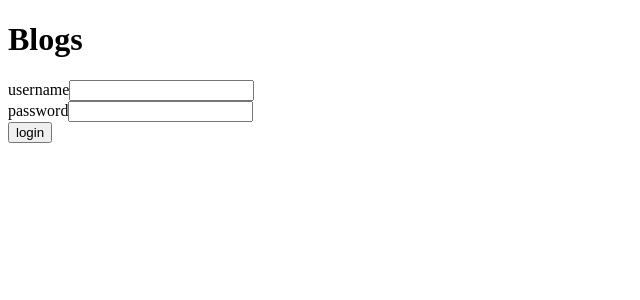
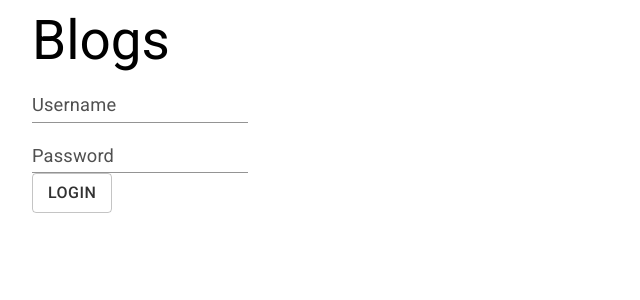
Before and after one commit to mikael-jarvinen/osa5-blogilista-frontend, a React (Create React App) app: page /blogs/1 in a window 1280 px wide. Shown: the top 300 px of the page, without its empty margins (0-640 px from the left). Built offline with nearby package versions, Linux system fonts and the light colour scheme; no server answers.

Commit message:
osa7 7.19-7.20

```diff
--- a/package.json
+++ b/package.json
@@ -3,6 +3,8 @@
   "version": "0.1.0",
   "private": true,
   "dependencies": {
+    "@material-ui/core": "^4.9.9",
+    "@material-ui/lab": "^4.0.0-alpha.48",
     "@testing-library/user-event": "^7.2.1",
     "axios": "^0.19.2",
     "prop-types": "^15.7.2",
--- a/public/index.html
+++ b/public/index.html
@@ -3,6 +3,7 @@
   <head>
     <meta charset="utf-8" />
     <link rel="icon" href="%PUBLIC_URL%/favicon.ico" />
+    <link rel="stylesheet" href="https://fonts.googleapis.com/css?family=Roboto:300,400,500" />
     <meta name="viewport" content="width=device-width, initial-scale=1" />
     <meta name="theme-color" content="#000000" />
     <meta
--- a/src/App.js
+++ b/src/App.js
@@ -15,6 +15,8 @@ import UserView from './components/UserView'
 import BlogView from './components/BlogView'
 import Navbar from './components/Navbar'
 import { getUsers } from './reducers/userViewReducer'
+import { ThemeProvider, createMuiTheme } from '@material-ui/core/styles'
+import { Typography } from '@material-ui/core'
 
 const App = () => {
   const dispatch = useDispatch()
@@ -47,13 +49,33 @@ const App = () => {
     </div>
   )
 
+  const theme = createMuiTheme({
+    palette: {
+      primary: {
+        main: '#A9114F'
+      },
+      secondary: {
+        main: '#638E9C'
+      },
+      text: {
+        primary: '#313131',
+        secondary: '#505050'
+      },
+    },
+    typography: {
+      htmlFontSize: 14,
+    }
+  })
+
   return (
-    <div>
-      {user === null
-        ? <LoginForm />
-        : logon()
-      }
-    </div>
+    <ThemeProvider theme={theme}>
+      <Typography variant='body2' component='span'>
+        {user === null
+          ? <LoginForm />
+          : logon()
+        }
+      </Typography>
+    </ThemeProvider>
   )
 }
 
--- a/src/components/BlogForm.js
+++ b/src/components/BlogForm.js
@@ -2,6 +2,7 @@ import React, { useState } from 'react'
 import { useDispatch } from 'react-redux'
 import { createBlog } from '../reducers/blogsReducer'
 import { toggleVisibility } from '../reducers/blogFormReducer'
+import { Button } from '@material-ui/core'
 
 const BlogForm = () => {
   const [newTitle, setNewTitle] = useState('')
@@ -47,7 +48,7 @@ const BlogForm = () => {
         value={newUrl}
         onChange={({ target }) => setNewUrl(target.value)}
       />
-      <button id='submit-button' type='submit'>Add Blog</button>
+      <Button id='submit-button' type='submit'>Add Blog</Button>
     </form>
   )
 }
--- a/src/components/BlogView.js
+++ b/src/components/BlogView.js
@@ -2,6 +2,7 @@ import React from 'react'
 import { useParams, Link } from 'react-router-dom'
 import { useDispatch, useSelector } from 'react-redux'
 import { likeBlog, commentBlog } from '../reducers/blogsReducer'
+import { Typography } from '@material-ui/core'
 
 const BlogView = () => {
   const dispatch = useDispatch()
@@ -11,7 +12,7 @@ const BlogView = () => {
 
   const showBlogs = () => (
     <div>
-      <h1>{blog.title} {blog.author}</h1>
+      <Typography variant='h6'>{blog.title} {blog.author}</Typography>
       <a href={blog.url}>{blog.url}</a>
       <div>
         {blog.likes} likes
@@ -20,7 +21,7 @@ const BlogView = () => {
       <div>
         added by <Link to={`/users/${blog.user.id}`}>{blog.user.username}</Link>
       </div>
-      <h3>Comments</h3>
+      <Typography variant='h6'>Comments</Typography>
       <form onSubmit={event => {
         event.preventDefault()
         dispatch(commentBlog(blog, event.target.blog_comment.value))
--- a/src/components/Blogs.js
+++ b/src/components/Blogs.js
@@ -3,6 +3,7 @@ import { useSelector, useDispatch } from 'react-redux'
 import Blog from './Blog'
 import BlogForm from './BlogForm'
 import { toggleVisibility } from '../reducers/blogFormReducer'
+import { Button } from '@material-ui/core'
 
 const Blogs = () => {
   const dispatch = useDispatch()
@@ -21,11 +22,11 @@ const Blogs = () => {
   return (
     <div>
       <div style={hideWhenVisible}>
-        <button onClick={toggle} id='add-blog-button'>add blog</button>
+        <Button variant='outlined' onClick={toggle} id='add-blog-button'>add blog</Button>
       </div>
       <div style={showWhenVisible}>
         <BlogForm />
-        <button onClick={toggle}>cancel</button>
+        <Button onClick={toggle}>cancel</Button>
       </div>
       {blogs.map(blog => <Blog id={blog.url} blog={blog} key={blog.title} />)}
     </div>
--- a/src/components/LoginForm.js
+++ b/src/components/LoginForm.js
@@ -1,46 +1,40 @@
-import React, { useState } from 'react'
+import React from 'react'
 import { useDispatch } from 'react-redux'
 import { login } from '../reducers/userReducer'
 import Notification from './Notification'
+import { TextField, Button, Box, Typography } from '@material-ui/core'
 
 const LoginForm = () => {
   const dispatch = useDispatch()
-  const [username, setUsername] = useState('')
-  const [password, setPassword] = useState('')
 
   const handleLogin = (event) => {
     event.preventDefault()
-    dispatch(login(username, password))
-    setUsername('')
-    setPassword('')
+    dispatch(login(event.target.login_form_username.value,
+      event.target.login_form_password.value))
   }
 
   return (
-    <div>
-      <h1>Blogs</h1>
+    <Box>
+      <Typography variant='h3'>Blogs</Typography>
       <Notification />
       <form onSubmit={handleLogin} id='login-form'>
         <div>
-            username
-          <input
-            id='login-form-username'
+          <TextField
+            label='Username'
+            name='login_form_username'
             type="text"
-            value={username}
-            onChange={({ target }) => setUsername(target.value)}
           />
         </div>
         <div>
-            password
-          <input
-            id='login-form-password'
+          <TextField
+            label='Password'
+            name='login_form_password'
             type="password"
-            value={password}
-            onChange={({ target }) => setPassword(target.value)}
           />
         </div>
-        <button type="submit">login</button>
+        <Button variant='outlined' type="submit">login</Button>
       </form>
-    </div>
+    </Box>
   )
 }
 
--- a/src/components/Navbar.js
+++ b/src/components/Navbar.js
@@ -2,18 +2,23 @@ import React from 'react'
 import { Link } from 'react-router-dom'
 import { useDispatch, useSelector } from 'react-redux'
 import { logout } from '../reducers/userReducer'
+import { Typography, Container, Button } from '@material-ui/core'
 
 const Navbar = () => {
   const user = useSelector(state => state.user)
   const dispatch = useDispatch()
 
   return (
-    <div style={{ padding: 3, backgroundColor: '#8a8a88' }}>
-      <Link to='/' style={{ margin: 5 }}>blogs</Link>
-      <Link to='/users' style={{ margin: 5 }}>users</Link>
-      logged in as {user.username}
-      <button onClick={() => dispatch(logout())}>logout</button>
-    </div>
+    <Container style={{ backgroundColor: '#e0ebeb' }}>
+      <Typography variant='body1' color='textPrimary'>
+        <Link to='/' style={{ margin: 5 }}>blogs</Link>
+        <Link to='/users' style={{ margin: 5 }}>users</Link>
+        logged in as {user.username}
+        <Button variant='outlined'
+          onClick={() => dispatch(logout())}
+        >logout</Button>
+      </Typography>
+    </Container>
   )
 }
 
--- a/src/components/Notification.js
+++ b/src/components/Notification.js
@@ -1,5 +1,6 @@
 import React from 'react'
 import { useSelector } from 'react-redux'
+import { Alert } from '@material-ui/lab'
 
 const Notification = () => {
   const message = useSelector(state => state.notification)
@@ -8,9 +9,9 @@ const Notification = () => {
   }
 
   return (
-    <div className="error">
+    <Alert severity='info'>
       {message}
-    </div>
+    </Alert>
   )
 }
 
--- a/src/index.js
+++ b/src/index.js
@@ -3,13 +3,16 @@ import ReactDOM from 'react-dom'
 import App from './App'
 import { Provider } from 'react-redux'
 import store from './store'
+import Container from '@material-ui/core/Container'
 
 const render = () => {
   console.log('rendering')
   ReactDOM.render(
-    <Provider store={store}>
-      <App />
-    </Provider>,
+    <Container>
+      <Provider store={store}>
+        <App />
+      </Provider>
+    </Container>,
     document.getElementById('root')
   )
 }
--- /dev/null
+++ b/src/theme.js
@@ -0,0 +1,5 @@
+import { useTheme } from '@material-ui/core/styles'
+
+const theme = useTheme()
+
+export default theme
```
Also changed, not shown: 1 other file (tests, documents, lock files or other folders).
